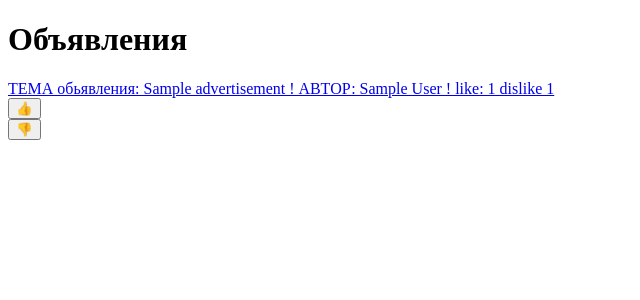
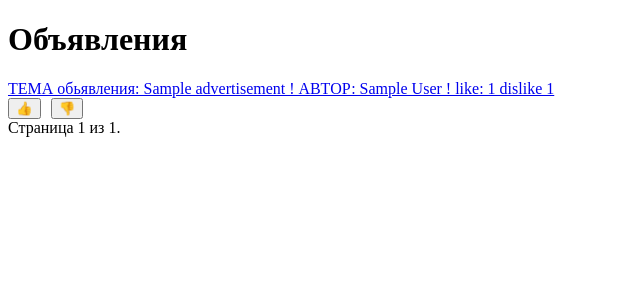
Before and after one commit to trast2801/bulletin-board, a Django app: template urban_project/board/templates/board/advertisement_list.html in a window 1280 px wide. Shown: the part 80-380 px from the top of the page, without its empty margins (0-640 px from the left). Run offline with Django 3.2, Linux system fonts and the light colour scheme; the template is opened without the code that fills it: most values are stand-ins (such as "Sample title", 1, 10 or a date in 2020).

Commit message:
пагинатор

```diff
--- a/urban_project/board/templates/board/advertisement_list.html
+++ b/urban_project/board/templates/board/advertisement_list.html
@@ -17,7 +17,7 @@
             <a href="{% url 'board:advertisement_detail' pk=advertisement.pk %}" class="advertisement-title">
                 ТЕМА обьявления: {{ advertisement.title }} ! АВТОР: {{advertisement.author}} ! like: {{advertisement.num_vote_up}} dislike {{advertisement.num_vote_down}}
             </a>
-
+<div class="vote-buttons" style="display: flex; gap: 10px; align-items: center;">
             <!-- Формы для лайка/дизлайка -->
             <form action="{% url 'board:vote' advertisement.id 'up' %}" method="post">
                 {% csrf_token %}
@@ -32,4 +32,28 @@
         </div>
     {% endfor %}
 </div>
+
+
+<!-- Пагинация -->
+<div class="pagination">
+  <span class="step-links">
+    <!-- Предыдущая страница -->
+    {% if advertisements_page.has_previous %}
+      <a href="?page=1">&laquo; Первая страница</a>
+      <a href="?page={{ advertisements_page.previous_page_number }}">Предыдущая страница</a>
+    {% endif %}
+
+      <!-- Текущая страница -->
+    <span class="current">
+      Страница {{ advertisements_page.number }} из {{ advertisements_page.paginator.num_pages }}.
+    </span>
+
+      <!-- Следующая страница -->
+    {% if advertisements_page.has_next %}
+      <a href="?page={{ advertisements_page.next_page_number }}">Следующая страница</a>
+      <a href="?page={{ advertisements_page.paginator.num_pages }}">Последняя страница &raquo;</a>
+    {% endif %}
+  </span>
+</div>
+
 {% endblock %}
--- a/urban_project/templates/base.html
+++ b/urban_project/templates/base.html
@@ -29,6 +29,7 @@
         <a href="{% url 'board:advertisement_list' %}">Доска объявлений</a>
         {% if user.is_authenticated %}
             <a href="{% url 'logout' %}">Выйти</a>
+            <a href="{% url 'stat' %}">Статистика</a>
         {% else %}
             <a href="{% url 'login' %}">Войти</a>
             <a href="{% url 'signup' %}">Sign Up</a>
```
Also changed, not shown: urban_project/board/views.py (+35 -2 lines), urban_project/db.sqlite3.
